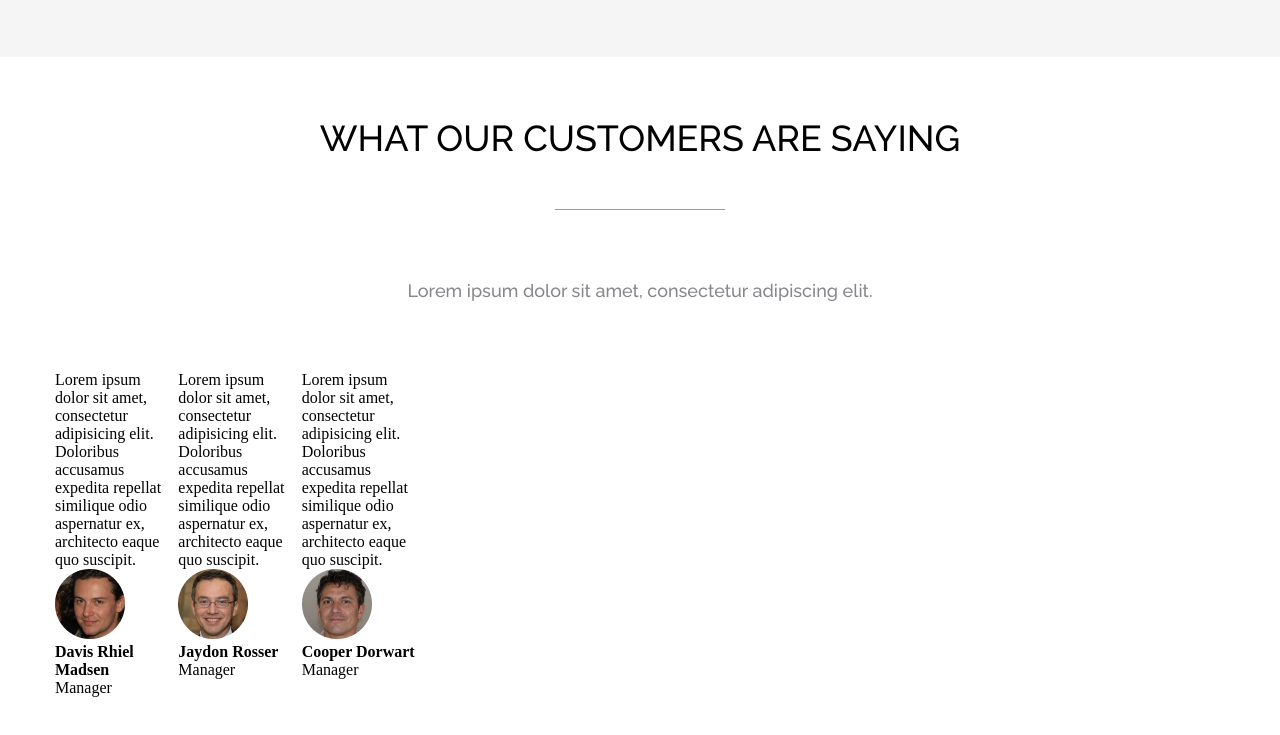
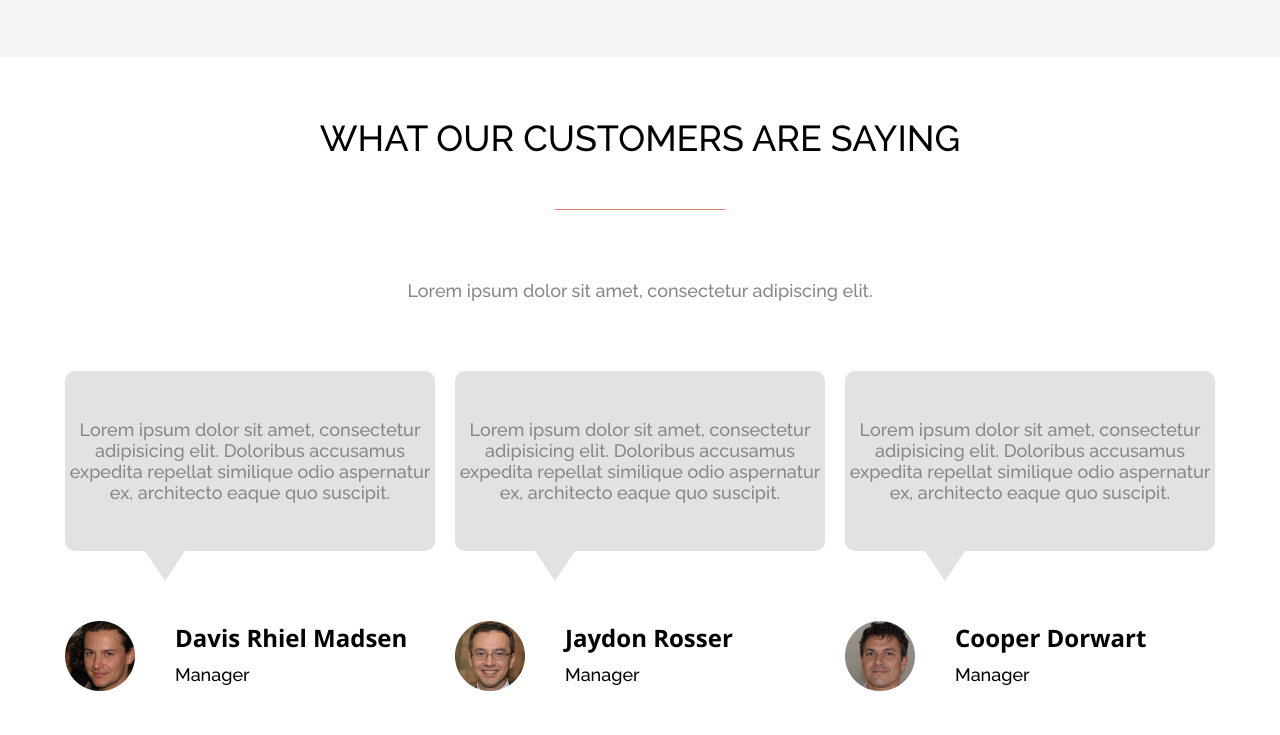
Before and after one commit to PolinaBukina/axit, a plain HTML site: page index.html in a window 1280 px wide. Shown: the part 2150-2885 px from the top of the page. Before the commit the page ends 2847 px from the top, so only its background shows below. Drawn offline with nearby package versions, Linux system fonts and the light colour scheme.

Commit message:
home work 6

```diff
--- a/assets/styles/style.css
+++ b/assets/styles/style.css
@@ -285,17 +285,81 @@
 .customers{
     display: flex;
     flex-direction: column;
+    margin-bottom:50px;
 }
 
 .customers__customer{
-    display: flex;
+    /* display: flex; */
     flex-direction: row;
-    justify-content: space-around;
+    justify-content: center;
 }
 
 .customer{
     display: flex;
+    justify-content: space-around;
+    align-items: center;
+}
+
+.customer__text{
     width: 370px;
     height: 180px;
-    justify-content: space-around;
+    font-family: Raleway;
+    font-size: 18px;
+    font-weight: 400;
+    line-height: 21px;
+    letter-spacing: 0em;
+    text-align: center;
+    background-color: #E2E2E2;
+    border-radius: 10px;
+    color:#86878B;
+    display: flex;
+    align-items: center;
+    margin-bottom: 70px;
 }
+
+.customer__1::after{
+    content: '\00A0';
+    width: 0;
+	height: 0;
+	border-left: 20px solid transparent;
+	border-right: 20px solid transparent;
+	border-top: 30px solid #E2E2E2;
+    position: relative;
+    bottom: 140px;
+    left: 80px;
+    /* border: 20px solid transparent;
+    border-top: 20px solid green; */
+}
+
+.customer__1{
+    display: flex;
+    flex-direction: column;
+}
+
+.customer__photo{
+    display: flex;
+    flex-direction: row;
+    /* justify-content: space-between; */
+    font-family: Open Sans;
+    font-size: 24px;
+    font-weight: 700;
+    line-height: 33px;
+    letter-spacing: 0em;
+    text-align: left;
+
+}
+
+.customer__h4{
+    margin-left: 40px;
+    flex-direction: column;
+}
+
+.customer__h4 p{
+    font-family: Raleway;
+    font-size: 18px;
+    font-weight: 400;
+    line-height: 21px;
+    letter-spacing: 0em;
+    text-align: left;
+    margin-top: 10px;
+}
--- a/index.html
+++ b/index.html
@@ -188,11 +188,13 @@
                         </div>
                         <div class="customer__photo">
                             <img src="./assets/image/customer1.png" alt="Davis Rhiel Madsen">
+                            <div class="customer__h4">
                                 <h4>Davis Rhiel Madsen</h4>
                                 <p>Manager</p>
                             </div>
                         </div>
-                    <div class="customer__2">
+                    </div>
+                    <div class="customer__1">
                         <div class="customer__text">
                             Lorem ipsum dolor sit amet,
                             consectetur adipisicing elit. Doloribus
@@ -202,11 +204,13 @@
                         </div>
                         <div class="customer__photo">
                             <img src="./assets/image/customer2.png" alt="Jaydon Rosser">
+                            <div class="customer__h4">
                                 <h4>Jaydon Rosser</h4>
                                 <p>Manager</p>
                             </div>
                         </div>
-                    <div class="customer__3">
+                    </div>
+                    <div class="customer__1">
                         <div class="customer__text">
                             Lorem ipsum dolor sit amet,
                             consectetur adipisicing elit. Doloribus
@@ -216,8 +220,10 @@
                         </div>
                         <div class="customer__photo">
                             <img src="./assets/image/customer3.png" alt="Cooper Dorwart">
+                            <div class="customer__h4">
                                 <h4>Cooper Dorwart</h4>
                                 <p>Manager</p>
+                            </div>
                         </div>
                     </div>
                 </div>
```
Lines whose indentation alone changed are shown as unchanged.
